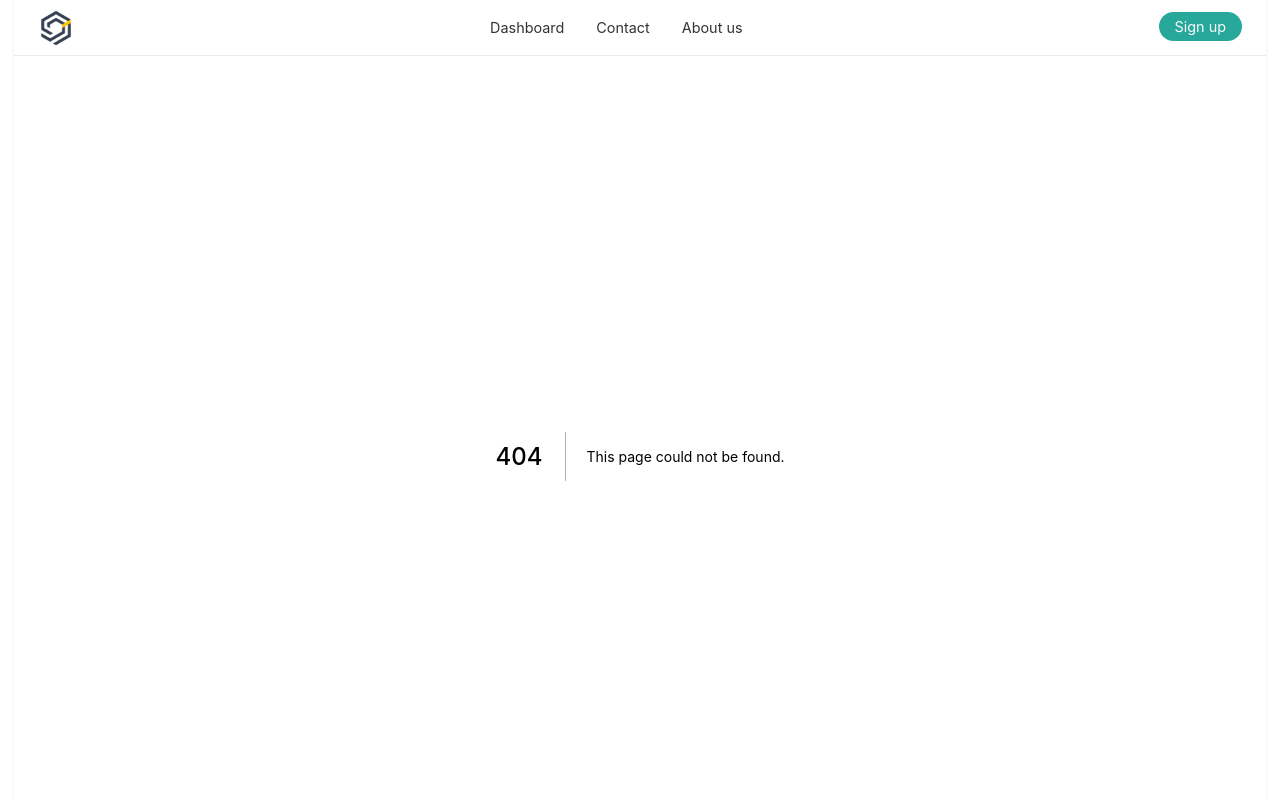
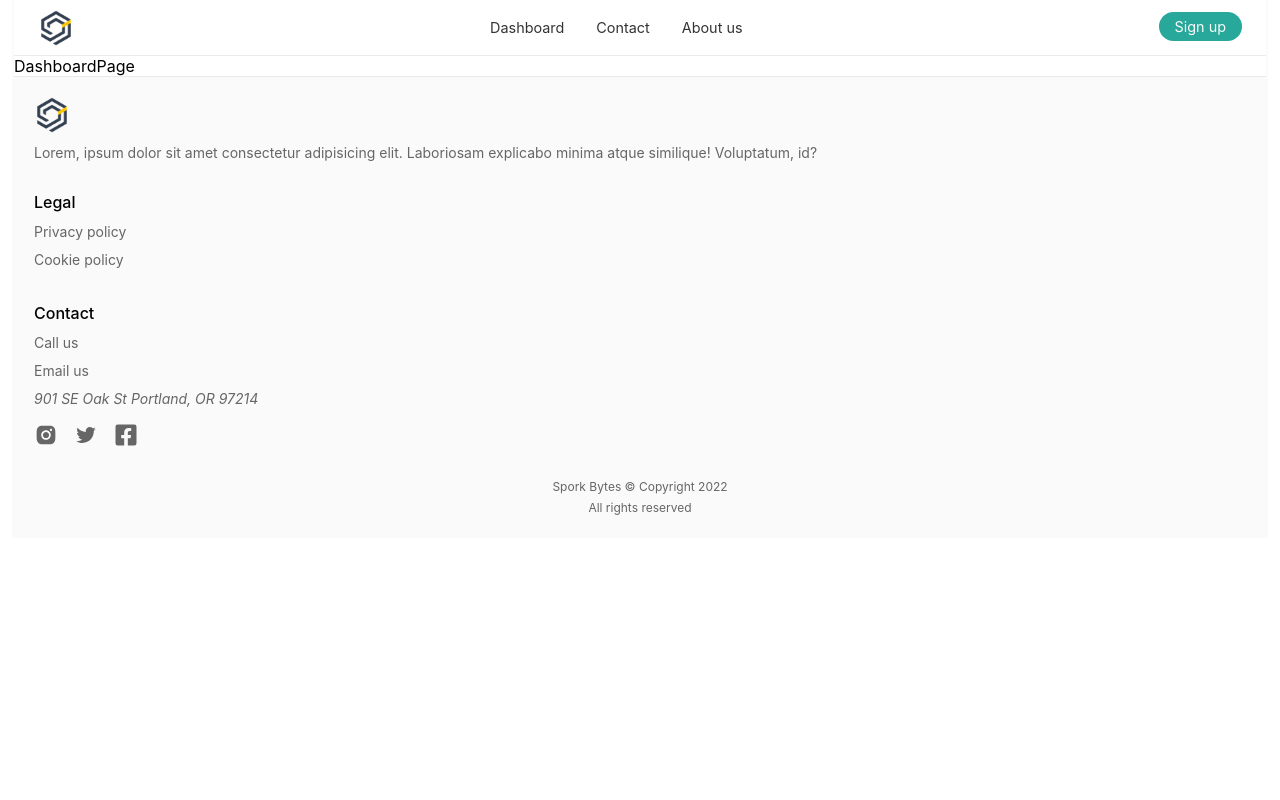
Before and after one commit to iamaamins/sporkbox-client, a Next.js app: page /dashboard in a window 1280 px wide. Before the commit this address had no page. Shown: the top 800 px of the page. Built offline with nearby package versions, Linux system fonts and the light colour scheme.

Commit message:
Dashboard page created

```diff
--- /dev/null
+++ b/pages/dashboard.tsx
@@ -0,0 +1,3 @@
+export default function DashboardPage() {
+  return <main>DashboardPage</main>;
+}
```
